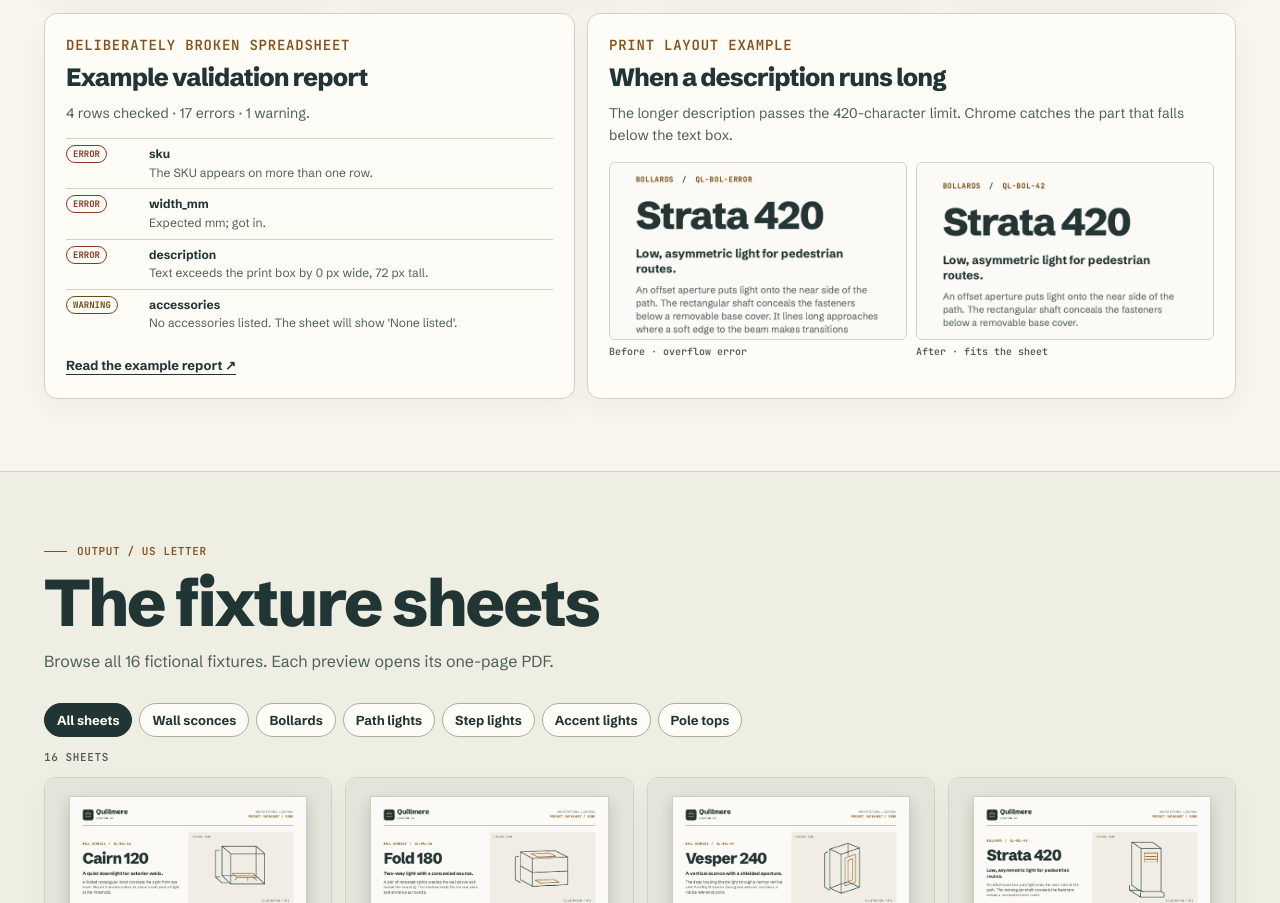
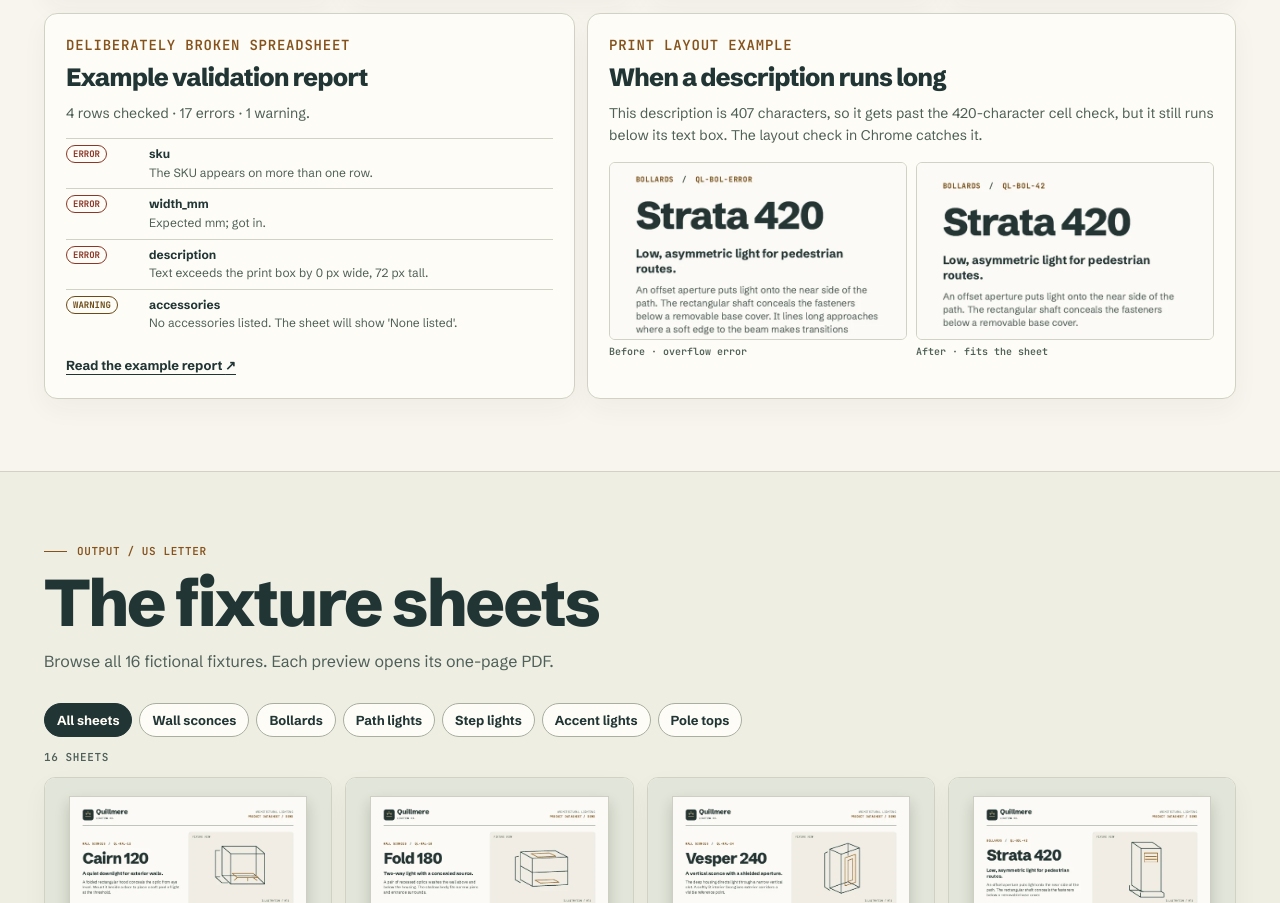
Before and after one commit to alexmercer-projects/quillmere-datasheet-generator, a plain HTML site: page docs/index.html in a window 1280 px wide. Shown: the part 1869-2772 px from the top of the page. Drawn offline with Linux system fonts and the light colour scheme.

Commit message:
Say why the long description gets past the cell check

```diff
--- a/docs/index.html
+++ b/docs/index.html
@@ -113,7 +113,7 @@
       <div class="overflow-example">
         <p class="eyebrow">Print layout example</p>
         <h3>When a description runs long</h3>
-        <p>The longer description passes the 420-character limit. Chrome catches the part that falls below the text box.</p>
+        <p>This description is 407 characters, so it gets past the 420-character cell check, but it still runs below its text box. The layout check in Chrome catches it.</p>
         <div class="comparison">
           <figure><img src="img/overflow-before.webp" width="640" height="380" loading="lazy" alt="Long description clipped before its final sentences"><figcaption>Before · overflow error</figcaption></figure>
           <figure><img src="img/overflow-after.webp" width="640" height="380" loading="lazy" alt="Shortened description fitting on the Strata 420 sheet"><figcaption>After · fits the sheet</figcaption></figure>
```
Also changed, not shown: tools/docs_index.html (+1 -1 lines).
